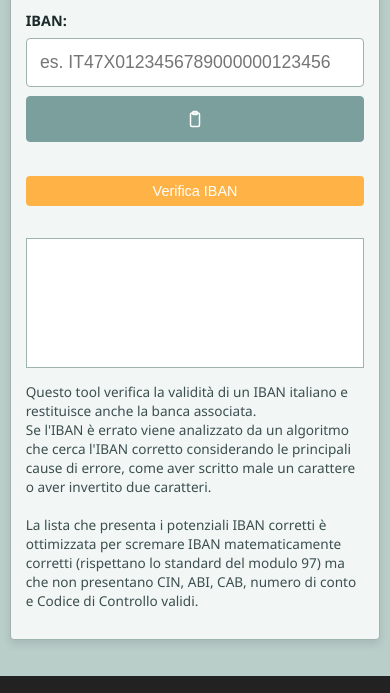
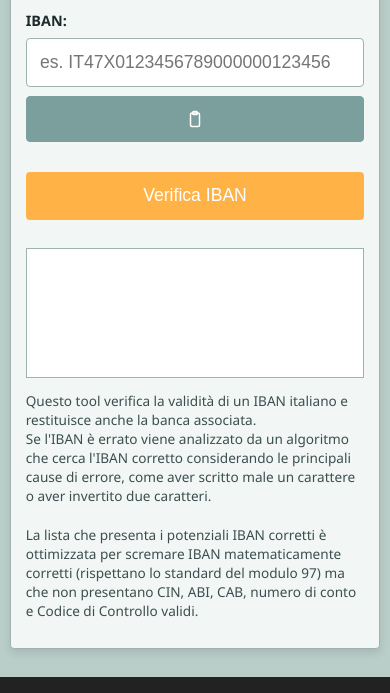
Before and after one commit to falker47/IBAN-Checker, a plain HTML site: page index.html in a window 390 px wide. Shown: the part 151-844 px from the top of the page. Drawn offline with Linux system fonts and the light colour scheme.

Commit message:
Update style.css

```diff
--- a/style.css
+++ b/style.css
@@ -1,15 +1,4 @@
 /* ----- Palette Ispirata all'Immagine ----- */
-/*
-   Impostiamo una palette ispirata ai toni della tua immagine webp:
-   - --body-bg: Teal chiaro per lo sfondo
-   - --container-bg: Bianco sporco con un leggero tocco di teal
-   - --primary-text: Teal scuro per il testo principale
-   - --accent-orange: Arancione pastello per il pulsante "Verifica IBAN"
-   - --accent-orange-hover: Arancione leggermente più scuro per l'hover
-   - --accent-teal: Teal più scuro per il pulsante "Incolla"
-   - --accent-teal-hover: Versione leggermente più scura
-   - --border-color: Colore per i bordi e linee
-*/
 :root {
   --body-bg: #b9cdc9;
   --container-bg: #f2f7f6;
@@ -120,18 +109,18 @@ h1 {
 }
 
 /* Pulsante "Verifica IBAN" */
-/* Default per dispositivi mobile */
+/* Default per dispositivi mobile: dimensioni simili al pulsante Incolla */
 .btn-verify {
   display: inline-block;
   width: 100%;
-  padding: 0.5em 1em;
-  font-size: 0.9rem;
+  padding: 0.6em 0.9em; /* Stesso padding del pulsante incolla */
+  font-size: 1rem;
   background: var(--accent-orange);
   color: #fff;
   border: none;
   border-radius: 4px;
   cursor: pointer;
-  margin-bottom: 1em;
+  margin-bottom: 0.8em; /* Spazio ridotto */
   transition: background 0.3s ease;
   font-weight: 500;
 }
@@ -139,21 +128,20 @@ h1 {
   background: var(--accent-orange-hover);
 }
 
-/* Desktop: riduci la larghezza al 30% e centra il pulsante */
+/* Desktop: riduci la larghezza al 30% e centra il pulsante "Verifica IBAN" */
 @media (min-width: 768px) {
   .btn-verify {
     width: 30%;
     margin: 0 auto;
-    padding: 0.5em 1.5em;
-    font-size: 0.9rem;
+    /* Manteniamo padding e font-size invariati per coerenza */
   }
 }
 
 /* Area di Output */
 .result-box {
   white-space: pre-wrap;
-  margin-top: 1em;
-  padding: 1.2em;
+  margin-top: 0.8em; /* Spazio leggermente ridotto */
+  padding: 1em;
   border: 1px solid var(--border-color);
   background: #fff;
   min-height: 120px;
@@ -178,7 +166,7 @@ footer {
   text-align: center;
   color: #bbb;
   font-family: 'Segoe UI', Tahoma, Geneva, Verdana, sans-serif;
-  margin-top: 1em;
+  margin-top: 0.5em; /* Spazio ridotto tra contenuto e footer */
 }
 footer p {
   margin: 0;
@@ -193,7 +181,7 @@ footer a:hover {
   color: var(--accent-orange-hover);
 }
 
-/* Media Query per smartphone */
+/* Media Query per dispositivi smartphone */
 @media (max-width: 767px) {
   .container {
     width: 95%;
@@ -218,19 +206,19 @@ footer a:hover {
     border-radius: 4px;
     width: 100%;
     justify-content: center;
-    margin-bottom: 1em;
+    margin-bottom: 0.8em;
   }
-  /* Pulsante "Verifica IBAN" per dispositivi mobile mantiene width 100% */
+  /* Pulsante "Verifica IBAN" per dispositivi mobile: dimensioni uguali al pulsante incolla */
   .btn-verify {
     width: 100%;
-    padding: 0.5em 1em;
-    font-size: 0.9rem;
+    padding: 0.75em;
+    font-size: 1.1rem;
     background: var(--accent-orange);
     color: #fff;
     border: none;
     border-radius: 4px;
     cursor: pointer;
-    margin-bottom: 1em;
+    margin-bottom: 0.8em;
     transition: background 0.3s ease;
     font-weight: 500;
   }
```
